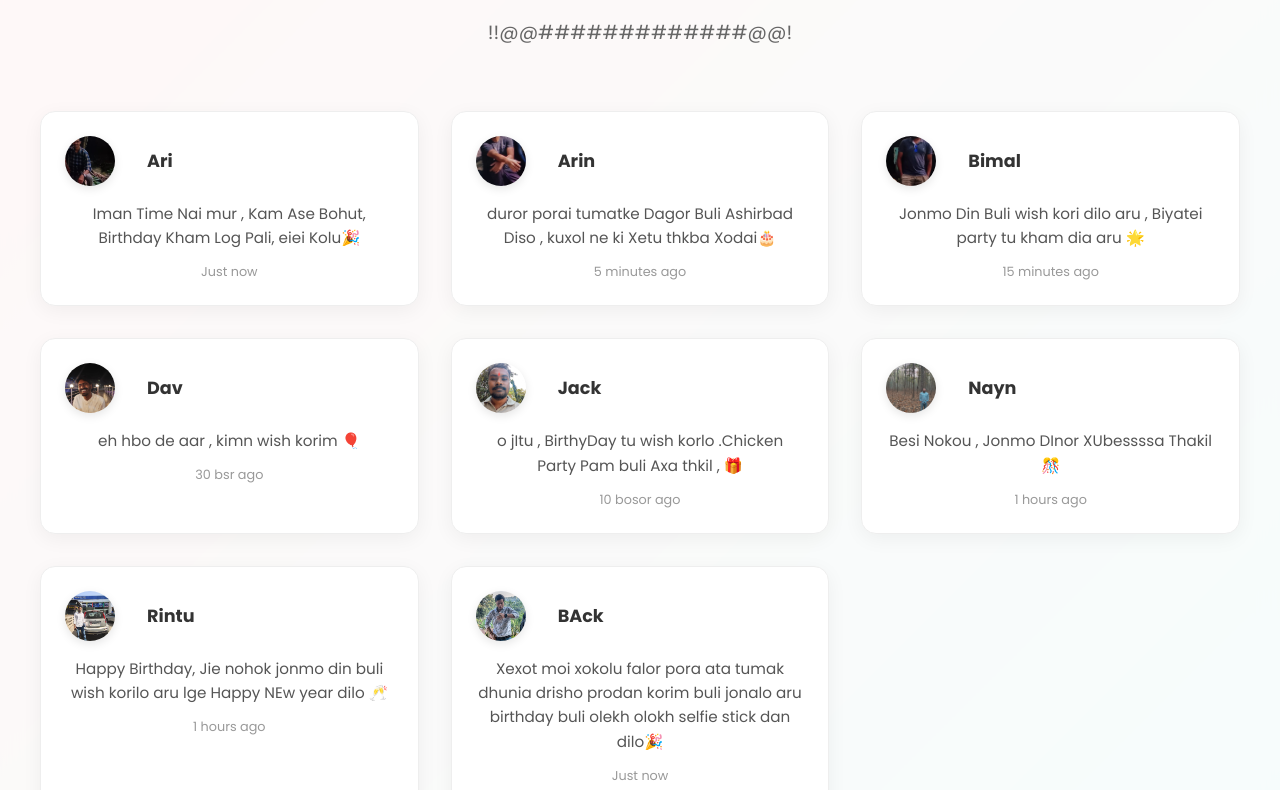
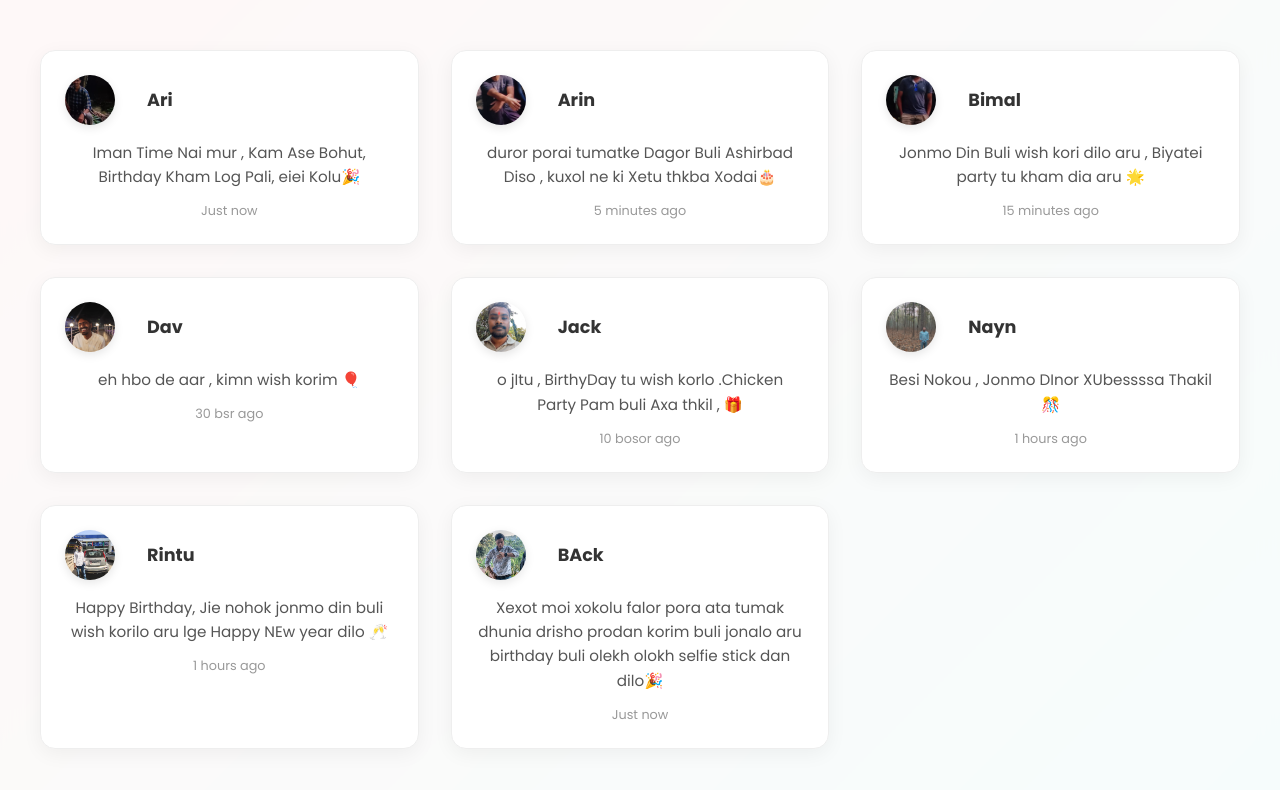
Before and after one commit to FreindsBDY/Jitu, a plain HTML site: page wishes.html in a window 1280 px wide. Shown: the part 246-1036 px from the top of the page. Drawn offline with nearby package versions, Linux system fonts and the light colour scheme.

Commit message:
Update wishes.html

```diff
--- a/wishes.html
+++ b/wishes.html
@@ -193,7 +193,7 @@
 
   <div class="container">
     <h1 class="animate__animated animate__fadeInDown">Barta Kisu Kisu</h1>
-    <p class="wishes-intro animate__animated animate__fadeIn animate__delay-1s">!!@@#############@@!</p>
+    <p class="wishes-intro animate__animated animate__fadeIn animate__delay-1s"></p>
 
     <!-- Wish Form -->
 
```
